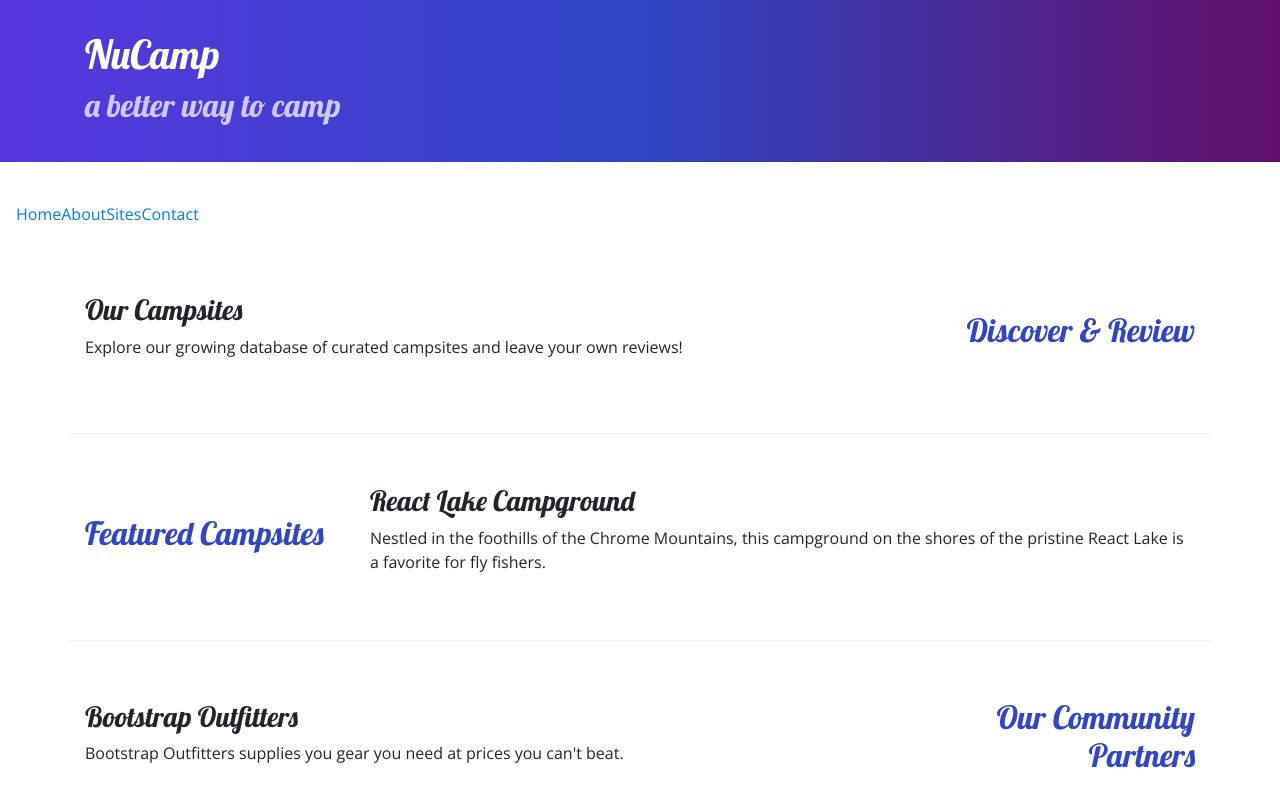
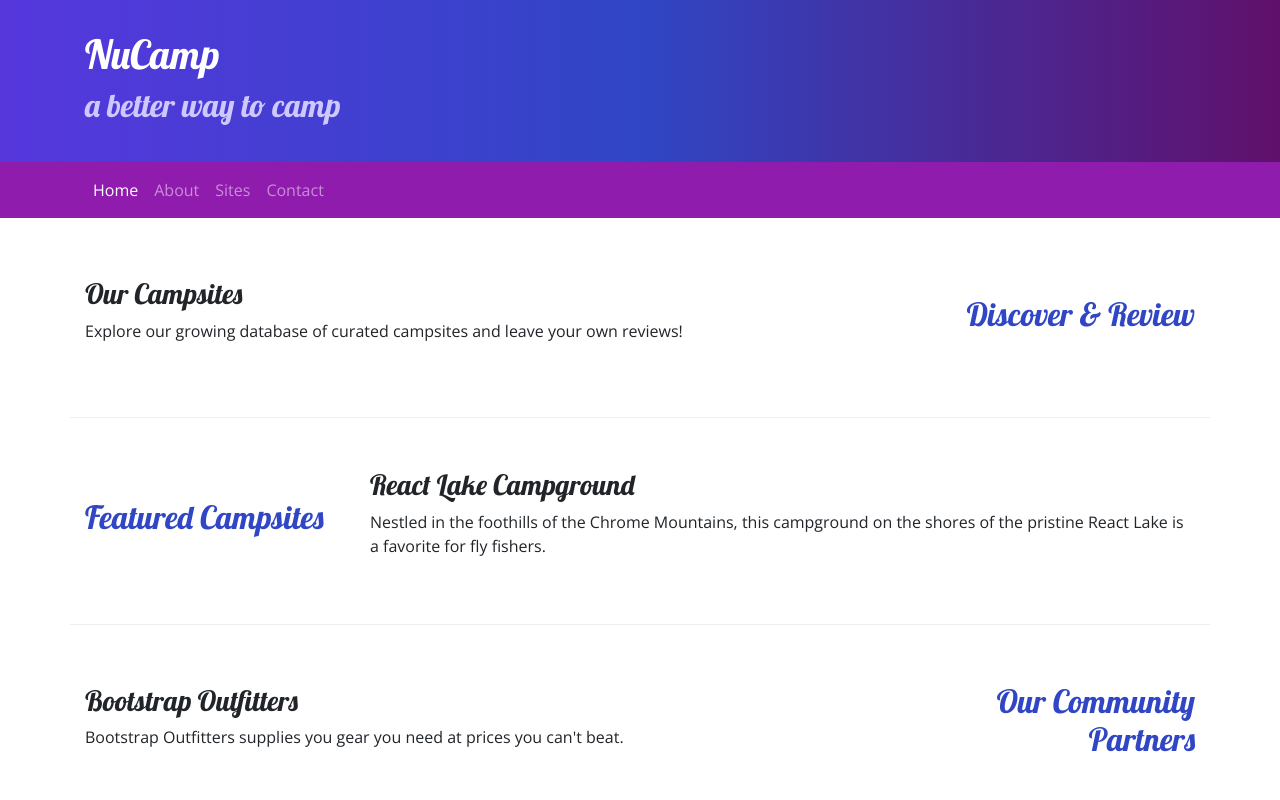
Before and after one commit to ydavidson2021/nucampsite, a website: page index.html in a window 1280 px wide. Shown: the top 800 px of the page. Drawn offline with nearby package versions, Linux system fonts and the light colour scheme.

Commit message:
Navbar and Breadcrumbs

```diff
--- a/css/styles.css
+++ b/css/styles.css
@@ -20,6 +20,7 @@ footer {
 }
 
 .jumbotron {
+    margin: 0;
     padding: 30px;
     background-image: linear-gradient(to right, #5637DD, #3046C5, #60106B);
     color: white;
@@ -30,3 +31,7 @@ footer {
     border-bottom: 1px ridge;
     min-height: 200px;
 }
+
+.navbar {
+    background-color: #901CAD;
+}
--- a/index.html
+++ b/index.html
@@ -29,13 +29,21 @@
         </div>
     </header>
 
-    <nav class = "navbar navbar-expand-sm">
-        <ul class = "navbar-nav">
-            <li class = "nav-item active"><a href = "#" > Home </a></li>
-            <li class = "nav-item"><a href = "aboutus.html"> About</a></li>
-            <li class = "nav-item"><a href = "#" >Sites</a></li>
-            <li class = "nav-item"><a href = "#">Contact</a></li>
-        </ul>
+    <nav class = "navbar navbar-expand-sm navbar-dark sticky-top">
+        <div class = "container">
+            <button class = "navbar-toggler ml-auto" type = "button" data-toggle = "collapse" data-target = "#nuucampNavBar">
+                <span class = "navbar-toggler-icon"></span>
+            </button>
+
+            <div class = "collapse navbar-collapse" id= "nucampNavBar">
+                <ul class = "navbar-nav">
+                    <li class = "nav-item active"><a class = "nav-link" href = "#" > Home </a></li>
+                    <li class = "nav-item"><a class = "nav-link" href = "aboutus.html"> About</a></li>
+                    <li class = "nav-item"><a class = "nav-link" href = "#" >Sites</a></li>
+                    <li class = "nav-item"><a class = "nav-link" href = "#">Contact</a></li>
+                </ul>
+            </div>
+        </div>
     </nav>
 
     <div class = "container">
```
Also changed, not shown: aboutus.html (+23 -2 lines).
